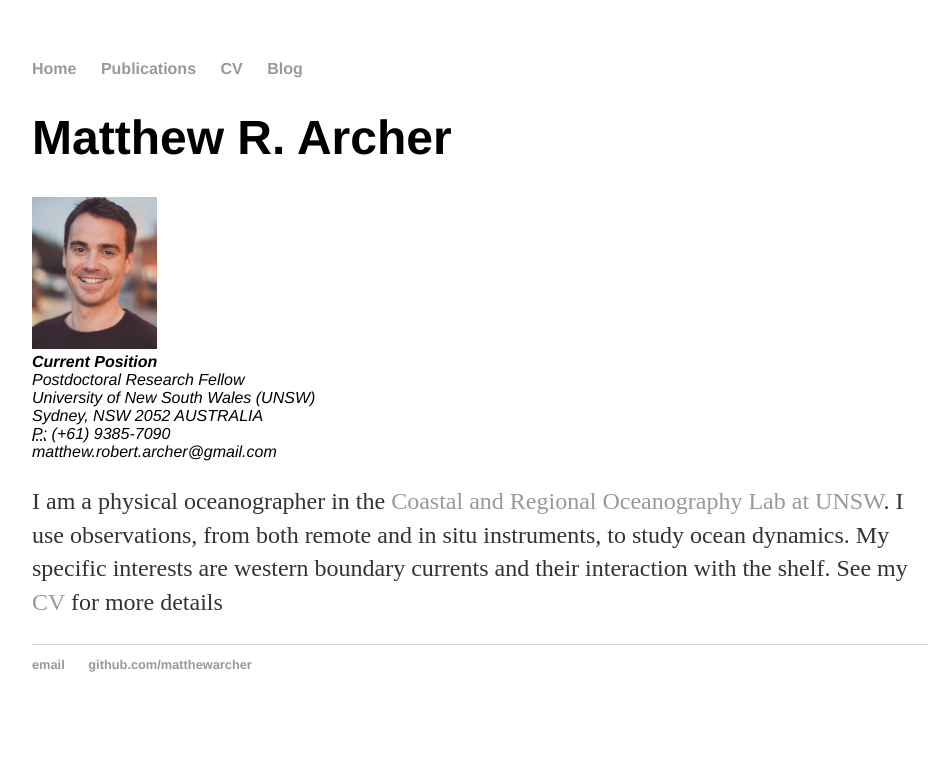
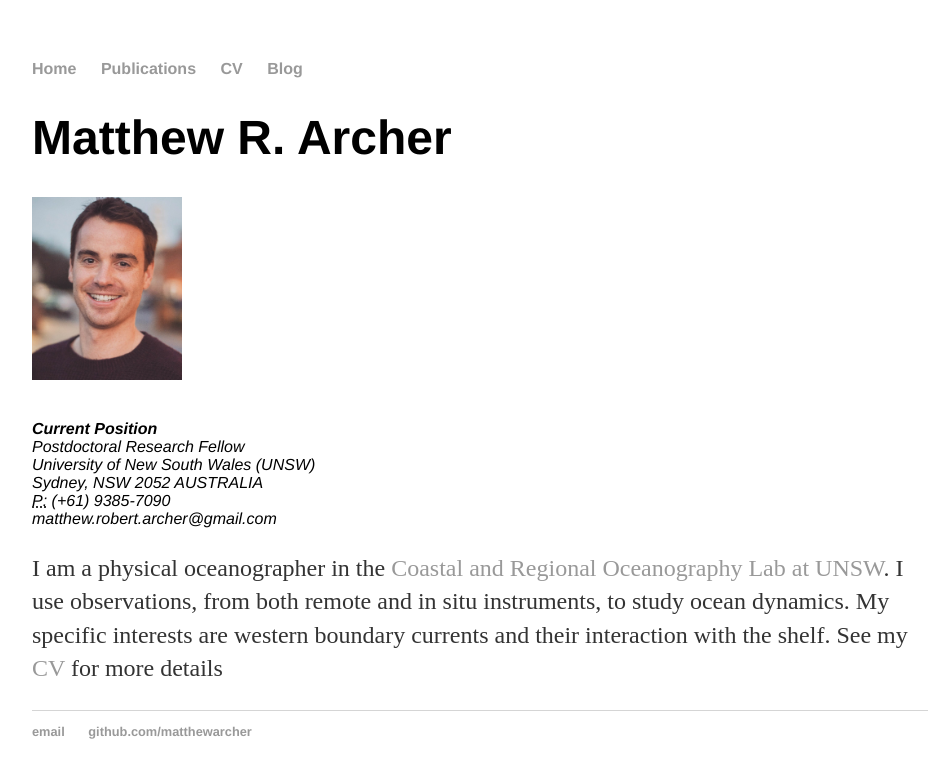
Before and after one commit to matthewarcher/matthewarcher.github.io, a Jekyll site: the page built from index.html, in a window 1280 px wide. Shown: the top 778 px of the page, without its empty margins (160-1098 px from the left). Built offline with Jekyll 4.4.1, drawn with Linux system fonts in a browser that asks for light colours.

Commit message:
Update index.html

```diff
--- a/index.html
+++ b/index.html
@@ -7,8 +7,8 @@ title: Matthew R. Archer
 	<h1>Matthew R. Archer</h1>
 
 	<!--<div class="col-md-4 hidden-xs hidden-sm"><br><hr></div>-->
-        <div class="img-circle" style="padding-bottom: 0px"><img src="/Profile_Pic_1mb.PNG" style="width:125px;"></div>
-
+        <div class="img-circle" style="padding-bottom: 0px"><img src="/Profile_Pic_1mb.PNG" style="width:150px;"></div>
+	<br> </br>
 	<address><font face="helvetica">
 	<strong>Current Position</strong><br>
 	Postdoctoral Research Fellow <br>
```
